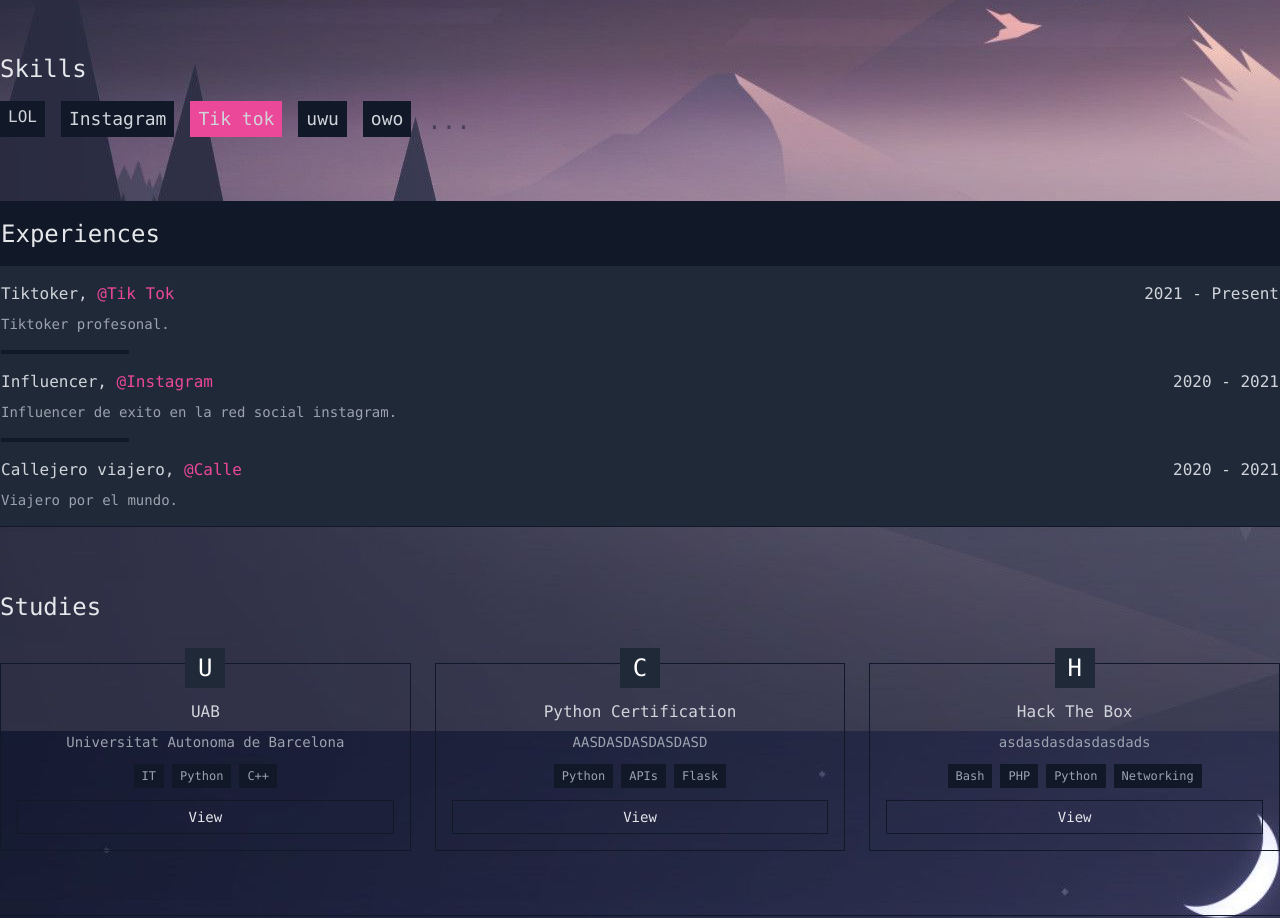
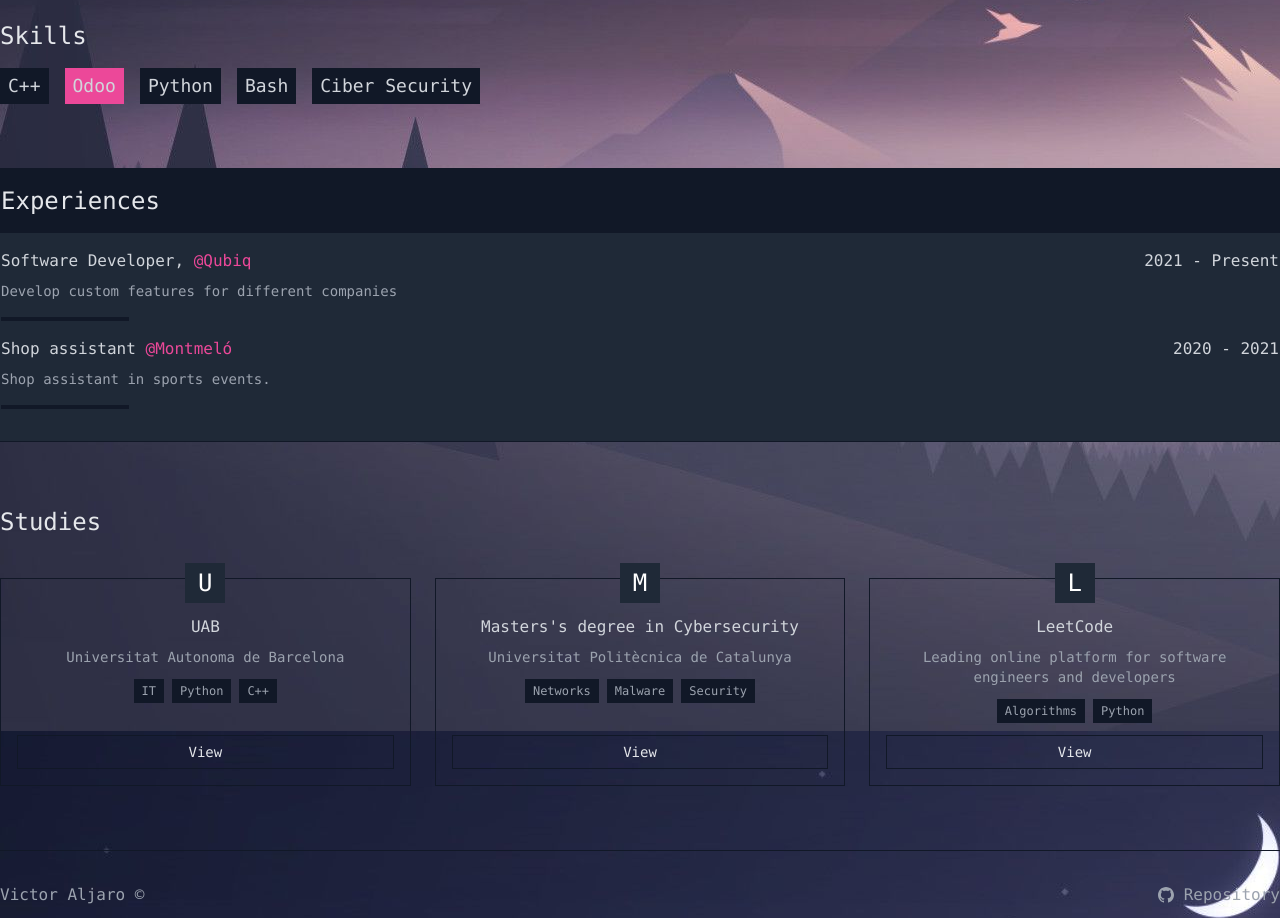
Before and after one commit to valjaro/personal-page, a plain HTML site: page index.html in a window 1280 px wide. Shown: the part 667-1585 px from the top of the page. Drawn offline with nearby package versions, Linux system fonts and the light colour scheme.

Commit message:
Write serious information

```diff
--- a/index.html
+++ b/index.html
@@ -4,21 +4,21 @@
     <title>Victor Aljaro</title>
     <meta name="description" content="This is my personal website" />
     <link rel="shortcut icon" href="/favicon.ico" type="image/x-icon" />
-    <link rel="icon" href="/favicon.ico" type="image/x-icon" />
+    <link rel="icon" href="/resources/favicon.ico" type="image/x-icon" />
     <meta charset="UTF-8" />
     <meta name="viewport" content="width=device-width, initial-scale=1.0" />
     <script src="https://cdn.tailwindcss.com"></script>
   </head>
   <body
     class="font-mono min-h-screen"
-    style="background-image: url('812556.jpg')"
+    style="background-image: url('/resources/812556.jpg')"
   >
     <header class="fixed w-full py-3 top-0 border-b border-gray-900">
       <nav
         class="flex items-center justify-center gap-4 container mx-auto py-2 bg-opacity-20 backdrop-blur-lg"
       >
         <a
-          href="#"
+          href="https://www.linkedin.com/in/victoraljaro/"
           target="_blank"
           class="text-gray-400 transition hover:text-blue-900"
           ><svg
@@ -34,8 +34,7 @@
               d="M32,6C17.641,6,6,17.641,6,32c0,14.359,11.641,26,26,26s26-11.641,26-26C58,17.641,46.359,6,32,6z M25,44h-5V26h5V44z M22.485,24h-0.028C20.965,24,20,22.888,20,21.499C20,20.08,20.995,19,22.514,19c1.521,0,2.458,1.08,2.486,2.499 C25,22.887,24.035,24,22.485,24z M44,44h-5v-9c0-3-1.446-4-3-4c-1.445,0-3,1-3,4v9h-5V26h5v3c0.343-0.981,1.984-3,5-3c4,0,6,3,6,8 V44z"
             ></path></svg
         ></a>
-        <a
-          href="#"
+        <a href="https://github.com/valjaro"
           target="_blank"
           class="text-gray-400 transition hover:text-blue-900"
           ><svg
@@ -66,10 +65,10 @@
     </header>
     <main class="container mx-auto mt-28 space-y-16 px-4 sm:px-0">
       <section>
-        <div class="flex justify-end -ml-64">
+        <div class="flex justify-center ml-96">
           <img
-            class="h-96 rounded-full"
-            src="73820359a43b777fa26cffa769e8fdd1.jpg"
+            class="rounded-lg object-contain object-scale-down"
+            src="/resources/73820359a43b777fa26cffa769e8fdd1.jpg"
             alt="Profile Photo"
           />
         </div>
@@ -81,17 +80,16 @@
           A Software Developer.
         </p>
       </section>
-      <section class="container mx-auto">
+      <section class="container ">
         <h2 class="text-xl sm:text-2xl text-gray-200">Skills</h2>
         <div class="flex flex-wrap gap-4 mt-4">
-          <div class="bg-gray-900 text- text-gray-300 py-1 px-2">LOL</div>
-          <div class="bg-gray-900 text-lg text-gray-300 py-1 px-2">
-            Instagram
-          </div>
-          <div class="bg-pink-500 text-lg text-gray-300 py-1 px-2">Tik tok</div>
-          <div class="bg-gray-900 text-lg text-gray-300 py-1 px-2">uwu</div>
-          <div class="bg-gray-900 text-lg text-gray-300 py-1 px-2">owo</div>
-          <div class="text-gray-900 text-2xl self-end animate-pulse">...</div>
+          <div class="bg-gray-900 text-lg text-gray-300 py-1 px-2">C++</div>
+          <div class="bg-pink-500 text-lg text-gray-300 py-1 px-2">Odoo</div>
+          <div class="bg-gray-900 text-lg text-gray-300 py-1 px-2">Python</div>
+          <div class="bg-gray-900 text-lg text-gray-300 py-1 px-2">Bash</div>
+          <div class="bg-gray-900 text-lg text-gray-300 py-1 px-2">Ciber Security</div>
+          <!-- <div class="bg-gray-900 text-lg text-gray-300 py-1 px-2">...</div>
+          <div class="text-gray-900 text-2xl self-end animate-pulse">...</div> -->
         </div>
       </section>
       <section class="container mx-auto">
@@ -103,26 +101,26 @@
             <div>
               <div class="sm:flex justify-between">
                 <h3 class="text-gray-300">
-                  Tiktoker, <span class="text-pink-500">@Tik Tok</span>
+                  Software Developer, <span class="text-pink-500">@Qubiq</span>
                 </h3>
                 <p class="text-gray-300">2021 - Present</p>
               </div>
-              <p class="text-gray-400 mt-2 text-sm">Tiktoker profesonal.</p>
+              <p class="text-gray-400 mt-2 text-sm">Develop custom features for different companies</p>
             </div>
             <hr class="border-gray-900 border-2 w-32 my-4" />
             <div>
               <div class="sm:flex justify-between">
                 <h3 class="text-gray-300">
-                  Influencer, <span class="text-pink-500">@Instagram</span>
+                  Shop assistant <span class="text-pink-500">@Montmeló</span>
                 </h3>
                 <p class="text-gray-300">2020 - 2021</p>
               </div>
               <p class="text-gray-400 mt-2 text-sm">
-                Influencer de exito en la red social instagram.
+                Shop assistant in sports events.
               </p>
             </div>
             <hr class="border-gray-900 border-2 w-32 my-4" />
-            <div>
+            <!-- <div>
               <div class="sm:flex justify-between">
                 <h3 class="text-gray-300">
                   Callejero viajero, <span class="text-pink-500">@Calle</span>
@@ -130,7 +128,7 @@
                 <p class="text-gray-300">2020 - 2021</p>
               </div>
               <p class="text-gray-400 mt-2 text-sm">Viajero por el mundo.</p>
-            </div>
+            </div> -->
           </div>
         </div>
       </section>
@@ -157,7 +155,7 @@
               <div class="bg-gray-900 text-xs text-gray-400 py-1 px-2">C++</div>
             </div>
             <a
-              href="#"
+              href="https://www.uab.cat/web/estudiar/listado-de-grados/plan-de-estudios/plan-de-estudios-y-horarios/ingenieria-informatica-1345467893054.html?param1=1263367146646"
               target="_blank"
               class="mt-auto border border-gray-900 w-full -mx-4 text-sm py-1.5 text-gray-200 transition hover:bg-pink-500"
             >
@@ -170,23 +168,23 @@
             <div
               class="absolute flex justify-center items-center -top-4 text-white text-2xl w-10 h-10 bg-gray-800"
             >
-              C
+              M
             </div>
-            <h3 class="text-gray-300 mt-5">Python Certification</h3>
-            <p class="text-gray-400 text-sm mt-2">AASDASDASDASDASD</p>
+            <h3 class="text-gray-300 mt-5">Masters's degree in Cybersecurity</h3>
+            <p class="text-gray-400 text-sm mt-2">Universitat Politècnica de Catalunya</p>
             <div class="flex flex-wrap justify-center gap-2 my-3">
               <div class="bg-gray-900 text-xs text-gray-400 py-1 px-2">
-                Python
+                Networks
               </div>
               <div class="bg-gray-900 text-xs text-gray-400 py-1 px-2">
-                APIs
+                Malware
               </div>
               <div class="bg-gray-900 text-xs text-gray-400 py-1 px-2">
-                Flask
+                Security
               </div>
             </div>
             <a
-              href="#"
+              href="https://cybersecurity.masters.upc.edu/"
               target="_blank"
               class="mt-auto border border-gray-900 w-full -mx-4 text-sm py-1.5 text-gray-200 transition hover:bg-pink-500"
             >
@@ -199,24 +197,18 @@
             <div
               class="absolute flex justify-center items-center -top-4 text-white text-2xl w-10 h-10 bg-gray-800"
             >
-              H
+              L
             </div>
-            <h3 class="text-gray-300 mt-5">Hack The Box</h3>
-            <p class="text-gray-400 text-sm mt-2">asdasdasdasdasdads</p>
+            <h3 class="text-gray-300 mt-5">LeetCode</h3>
+            <p class="text-gray-400 text-sm mt-2">Leading online platform for software engineers and developers</p>
             <div class="flex flex-wrap justify-center gap-2 my-3">
-              <div class="bg-gray-900 text-xs text-gray-400 py-1 px-2">
-                Bash
-              </div>
-              <div class="bg-gray-900 text-xs text-gray-400 py-1 px-2">PHP</div>
+              <div class="bg-gray-900 text-xs text-gray-400 py-1 px-2">Algorithms</div>
               <div class="bg-gray-900 text-xs text-gray-400 py-1 px-2">
                 Python
               </div>
-              <div class="bg-gray-900 text-xs text-gray-400 py-1 px-2">
-                Networking
-              </div>
             </div>
             <a
-              href="#"
+              href="https://leetcode.com/valjaro/"
               target="_blank"
               class="mt-auto border border-gray-900 w-full -mx-4 text-sm py-1.5 text-gray-200 transition hover:bg-pink-500"
             >
```
Also changed, not shown: resources/3721726.png (renamed from 3721726.png), resources/73820359a43b777fa26cffa769e8fdd1.jpg (renamed from 73820359a43b777fa26cffa769e8fdd1.jpg), resources/812556.jpg (renamed from 812556.jpg), resources/favicon.ico (renamed from favicon.ico).
